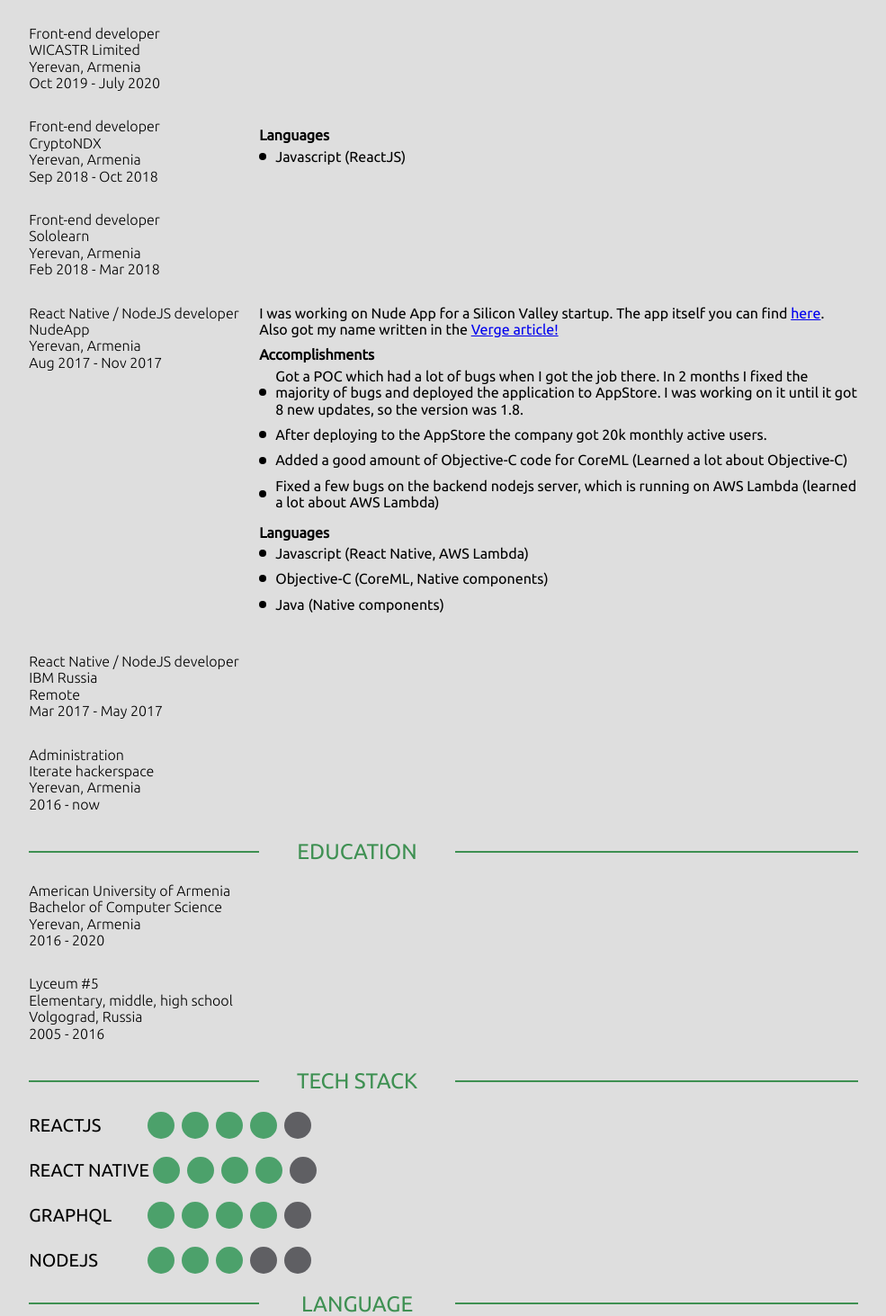
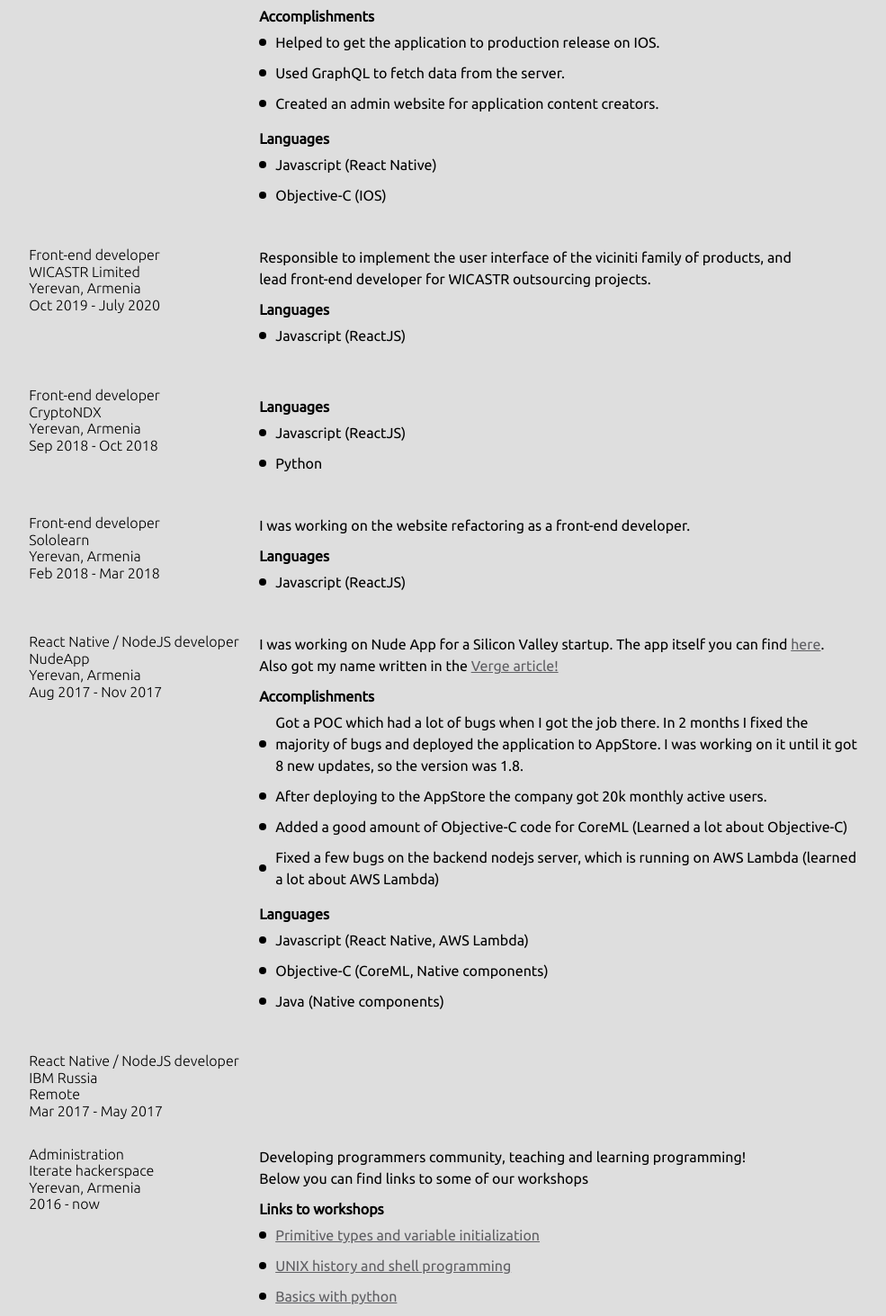
Before and after one commit to edgarkhanzadyan/cv, a React (Create React App) app: page / in a window 1280 px wide. Shown: the part 407-1870 px from the top of the page at 90% size, without its empty margins (147-1132 px from the left). Built offline with nearby package versions, Linux system fonts and the light colour scheme.

Commit message:
Change color to links and add some data to CV

```diff
--- a/src/App.js
+++ b/src/App.js
@@ -5,7 +5,7 @@
 import Separator from "./components/Separator";
 import KnowledgeDots from "./components/KnowledgeDots";
 
-import { TITLE_COLOR } from "./constants";
+import { TITLE_COLOR, GREEN, DARK_GREEN } from "./constants";
 import { EXPERIENCE, EDUCATION } from "./data";
 import { markdownUrl } from "./regex";
 const contactInfo = {
@@ -59,6 +59,13 @@
   width: 100vw;
   padding: 7vw 14vw;
   box-sizing: border-box;
+
+  a {
+    color: ${DARK_GREEN};
+    &:visited {
+      color: ${GREEN};
+    }
+  }
 `;
 
 const Header = styled.div`
--- a/src/components/KnowledgeDots.js
+++ b/src/components/KnowledgeDots.js
@@ -1,5 +1,7 @@
 import React from "react";
 import styled from "styled-components";
+
+import { GREEN, DARK_GREEN } from "../constants";
 
 const KnowledgeDots = ({ title, level }) => {
   const circleComponents = new Array(5)
@@ -32,7 +34,7 @@
   flex-wrap: wrap;
 `;
 const KnowledgeCircle = styled.div`
-  background-color: ${(props) => (props.fill ? "#4CA16B" : "#5F5F63")};
+  background-color: ${(props) => (props.fill ? GREEN : DARK_GREEN)};
   width: 30px;
   height: 30px;
   border-radius: 15px;
--- a/src/components/Section.js
+++ b/src/components/Section.js
@@ -26,7 +26,9 @@
         {sec.sectionData.map((sd) => (
           <SectionData>
             <Dot />
-            <SectionDataText>{sd}</SectionDataText>
+            <SectionDataText>
+              <StringWithLinks>{sd}</StringWithLinks>
+            </SectionDataText>
           </SectionData>
         ))}
       </SectionDataWrapper>
@@ -81,7 +83,9 @@
   min-width: 20vw;
   font-family: Ubuntu-Light;
 `;
-const TypeBody = styled.div``;
+const TypeBody = styled.div`
+  line-height: 1.5;
+`;
 const TypeDetail = styled.div``;
 
 const JobWrapper = styled(TypeWrapper)``;
--- a/src/components/StringWithLinks.js
+++ b/src/components/StringWithLinks.js
@@ -1,7 +1,6 @@
 import React from "react";
 import styled from "styled-components";
 import { markdownUrl } from "../regex";
-
 
 
 const StringWithLinks = ({ children: receivedString }) => {
@@ -17,6 +16,11 @@
     );
     pivot = match.index + match[0].length;
   }
+  descriptionComponents.push(
+    <SimpleText>
+      {receivedString.substring(pivot, receivedString.length)}
+    </SimpleText>
+  );
   return <>{descriptionComponents}</>;
 };
 
--- a/src/constants.js
+++ b/src/constants.js
@@ -1 +1,4 @@
 export const TITLE_COLOR = "#3E9052";
+
+export const DARK_GREEN = "#5F5F63";
+export const GREEN = "#4CA16B";
--- a/src/data.js
+++ b/src/data.js
@@ -4,14 +4,34 @@
     company: "Better.gg",
     place: "Yerevan, Armenia",
     dates: "March 2020 - August 2020",
-    description: `I was  developing the mobile application with React Native and website with ReactJS. Basically, I did work on every part of the application: navigation, connection to the server, design, storage, etc.`,
+    description: `I was  developing the mobile application with React Native and website with ReactJS. Basically, I did work on every part of the application: navigation, connection to the server, design, storage, etc. `,
+    sections: [
+      {
+        name: "Accomplishments",
+        sectionData: [
+          `Helped to get the application to production release on IOS.`,
+          `Used GraphQL to fetch data from the server.`,
+          `Created an admin website for application content creators.`,
+        ],
+      },
+      {
+        name: "Languages",
+        sectionData: [`Javascript (React Native)`, `Objective-C (IOS)`],
+      },
+    ],
   },
   {
     position: "Front-end developer",
     company: "WICASTR Limited",
     place: "Yerevan, Armenia",
     dates: "Oct 2019 - July 2020",
-    description: ``,
+    description: `Responsible to implement the user interface of the viciniti family of products, and lead front-end developer for WICASTR outsourcing projects.`,
+    sections: [
+      {
+        name: "Languages",
+        sectionData: [`Javascript (ReactJS)`],
+      },
+    ],
   },
   {
     position: "Front-end developer",
@@ -22,7 +42,7 @@
     sections: [
       {
         name: "Languages",
-        sectionData: [`Javascript (ReactJS)`],
+        sectionData: [`Javascript (ReactJS)`, `Python`],
       },
     ],
   },
@@ -31,7 +51,13 @@
     company: "Sololearn",
     place: "Yerevan, Armenia",
     dates: "Feb 2018 - Mar 2018",
-    description: ``,
+    description: `I was working on the website refactoring as a front-end developer.`,
+    sections: [
+      {
+        name: "Languages",
+        sectionData: [`Javascript (ReactJS)`],
+      },
+    ],
   },
   {
     position: "React Native / NodeJS developer",
@@ -72,7 +98,15 @@
     company: "Iterate hackerspace",
     place: "Yerevan, Armenia",
     dates: "2016 - now",
-    description: `Developing programmers community, teaching and learning programming!`,
+    description: `Developing programmers community, teaching and learning programming!\nBelow you can find links to some of our workshops`,
+    sections: [{
+      name: "Links to workshops",
+      sectionData: [
+        `[Primitive types and variable initialization](https://www.facebook.com/groups/iterate/?post_id=636213313215953)`,
+        `[UNIX history and shell programming](https://www.facebook.com/groups/iterate/?post_id=792323737604909)`,
+        `[Basics with python](https://www.facebook.com/groups/iterate/?post_id=789094184594531)`,
+      ],
+    }],
   },
 ];
 
```
